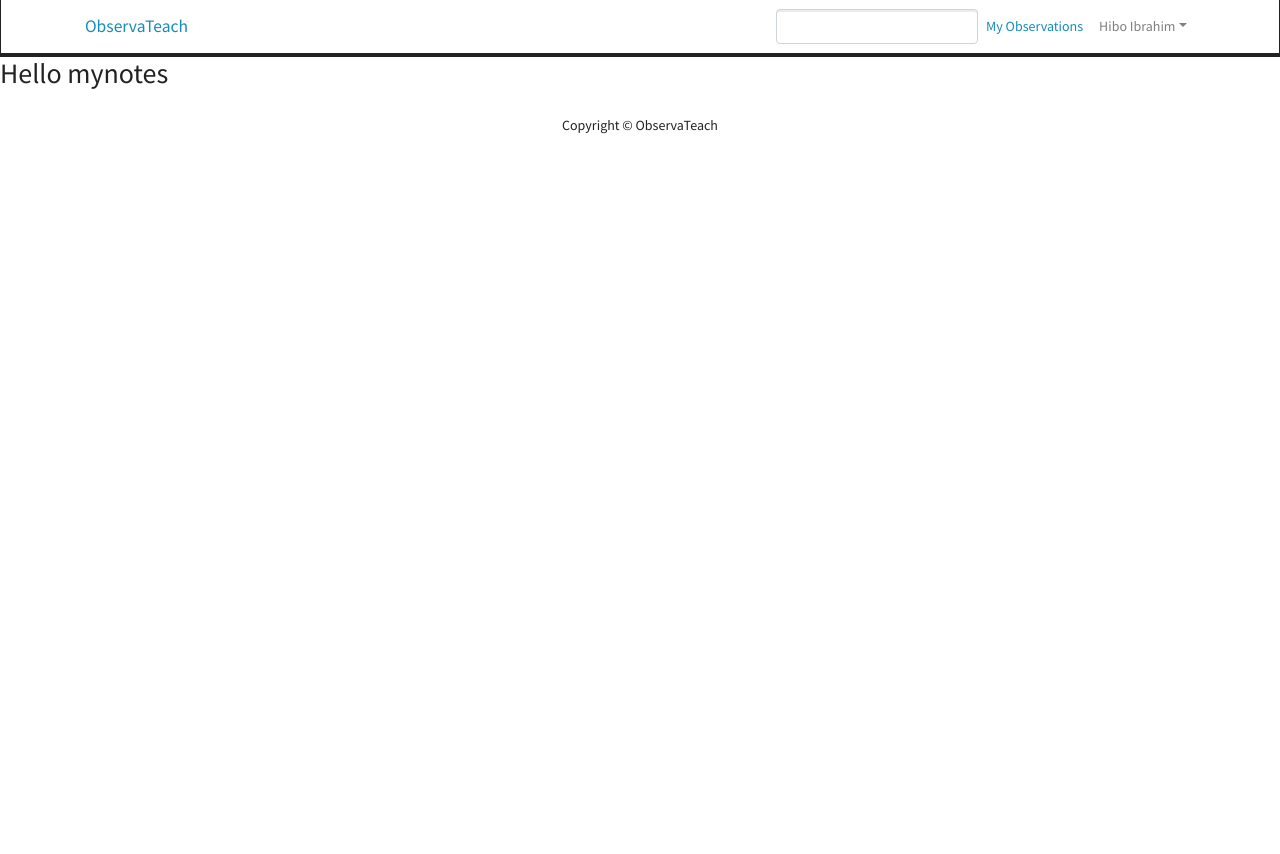
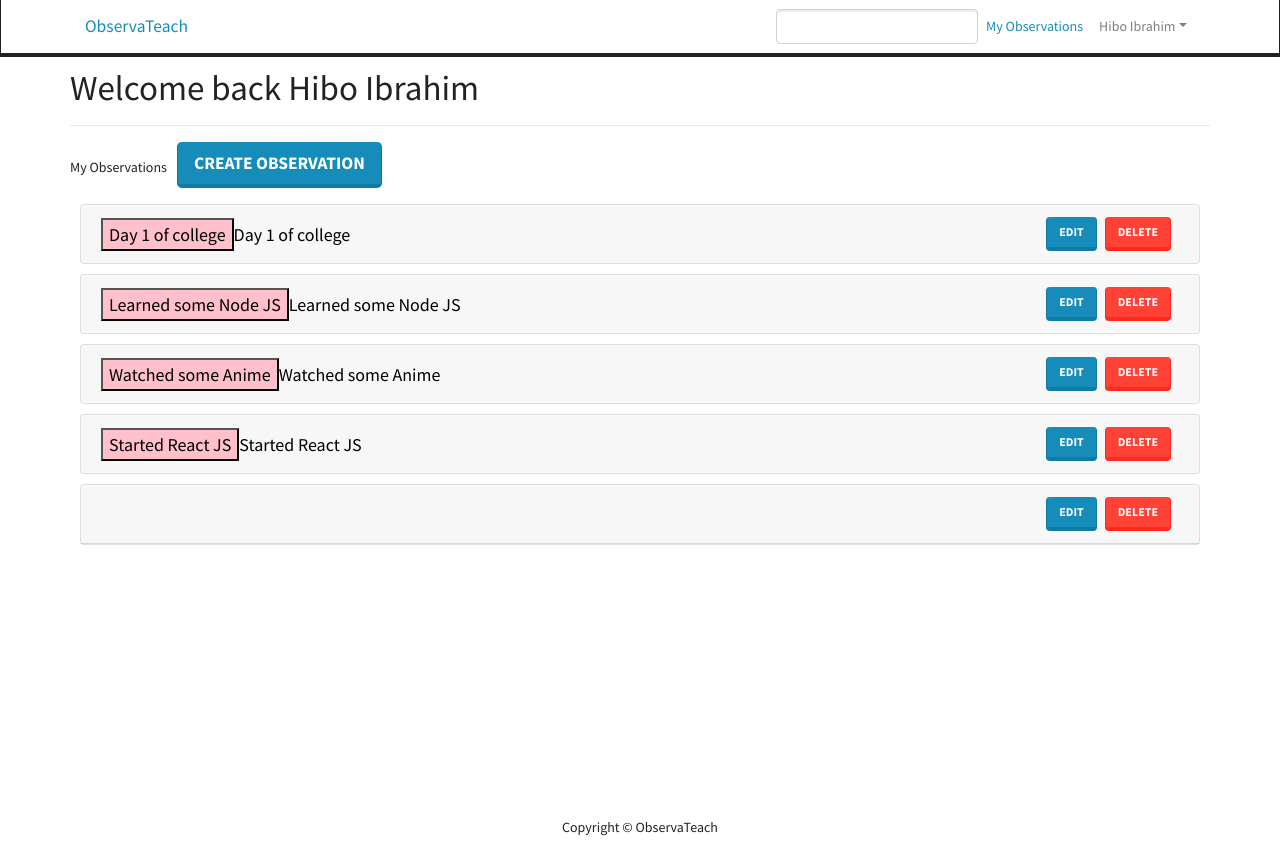
Before and after one commit to hiboibrahim/observateach, a React (Create React App) app in the folder frontend/: page /mynotes in a window 1280 px wide. Before the commit the page ends 800 px from the top, so only its background shows below. Built offline with nearby package versions, Linux system fonts and the light colour scheme.

Commit message:
notes pages working

```diff
--- a/frontend/src/screens/myNotes/myNotes.js
+++ b/frontend/src/screens/myNotes/myNotes.js
@@ -1,5 +1,5 @@
 import React from "react";
-import { Accordion, Badge, Button, Card } from "react-bootstrap";
+import { Accordion, Badge, Button, Card, useAccordionButton } from "react-bootstrap";
 import MainScreen from "../../components/MainScreen";
 import { Link } from "react-router-dom";
 import notes from "../../data/notes";
@@ -9,9 +9,103 @@ const MyNotes = () => {
     if (window.confirm("Are you sure?")) {
     }
   };
+
+  const decoratedOnClick = useAccordionButton(() =>
+    console.log('totally custom!'),
+);
+
   return (
     <div>
-      <h2>Hello mynotes</h2>
+      <MainScreen title={"Welcome back Hibo Ibrahim"}>
+        My Observations
+        <Link to="/createnote">
+            <Button style={{ marginLeft: 10, marginBottom: 6 }} size="lg">
+              Create Observation
+            </Button>
+        </Link>
+        {notes.map((note, index) => {
+          console.log(note, 'note dataaa')
+          return(
+            <>
+              <Accordion>
+                <Card style={{ margin: 10 }}>
+                  <Card.Header style={{ display: "flex" }}>
+                    <span
+                      style={{
+                        color: "black",
+                        textDecoration: "none",
+                        flex: 1,
+                        cursor: "pointer",
+                        alignSelf: "center",
+                        fontSize: 18,
+                      }}
+                    >
+                      <button
+                        type="button"
+                        style={{ backgroundColor: 'pink' }}
+                        onClick={()=>decoratedOnClick(0)}
+                      >
+                        {note.title}
+                      </button>
+                      {note.title}
+                    </span>
+
+                    <div>
+                      <Button href={`/note/${note._id}`}>Edit</Button>
+                      <Button
+                        variant="danger"
+                        className="mx-2"
+                        onClick={() => deleteHandler(note._id)}
+                      >
+                        Delete
+                      </Button>
+                  </div>
+                  </Card.Header>
+                  <Accordion.Collapse eventKey="0">
+                    <Card.Body>
+                      <h4>
+                        <Badge variant="success">Subject -{note.subject} </Badge>
+                      </h4>
+                      <blockquote className="blockquote mb-0">
+                        <p>{note.content}</p>
+                        <footer className="blockquote-footer">
+                          Created on - date
+                        </footer>
+                      </blockquote>
+                    </Card.Body>
+                </Accordion.Collapse>
+                </Card>
+              </Accordion>
+            </>
+          )
+        })}
+          <Card style={{ margin: 10 }}>
+            <Card.Header style={{ display: "flex" }}>
+              <span
+                // onClick={() => ModelShow(note)}
+                style={{
+                  color: "black",
+                  textDecoration: "none",
+                  flex: 1,
+                  cursor: "pointer",
+                  alignSelf: "center",
+                  fontSize: 18,
+                }}
+              ></span>
+
+              <div>
+                <Button>Edit</Button>
+                <Button variant="danger" className="mx-2">
+                  Delete
+                </Button>
+              </div>
+            </Card.Header>
+          </Card>
+
+
+      </MainScreen>
+
+
       {/* <MainScreen title="Welcome back Hibo Ibrahim">
         My Observations
         <Link to="/createnote">
```
